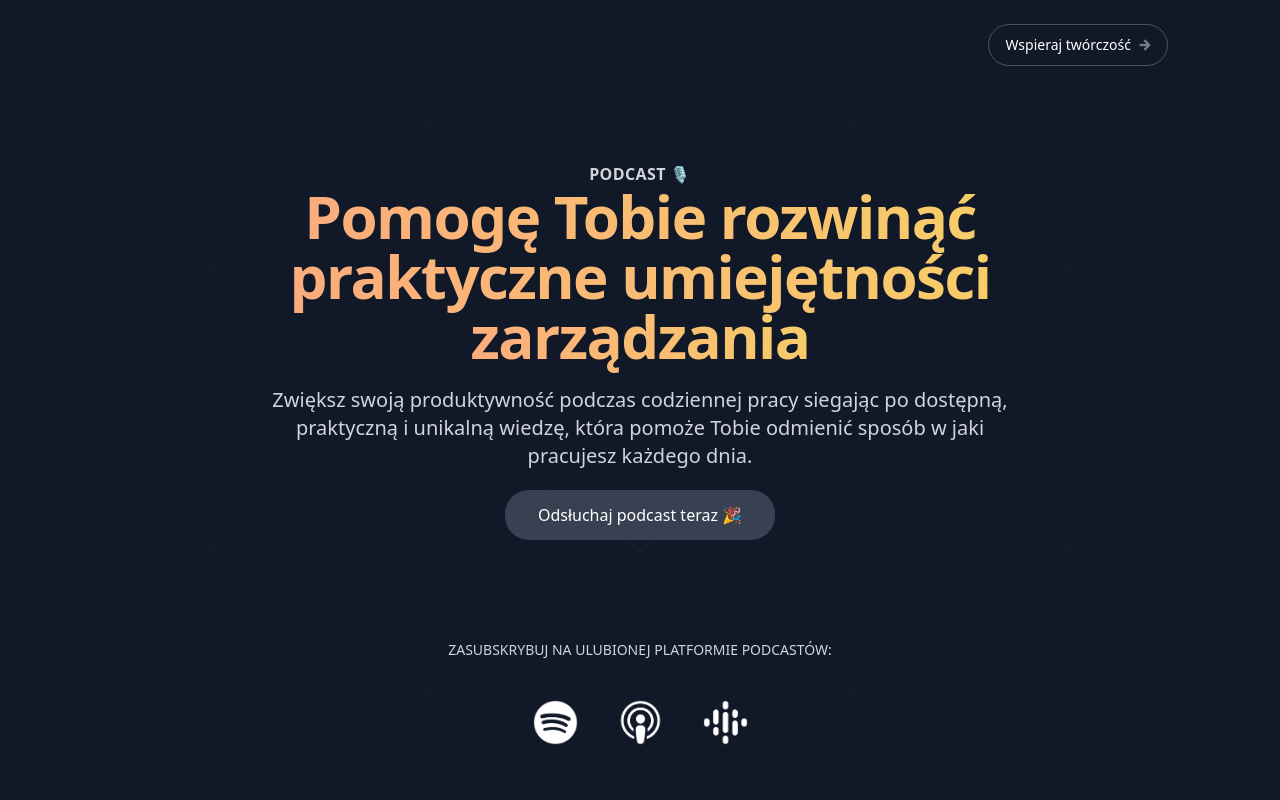
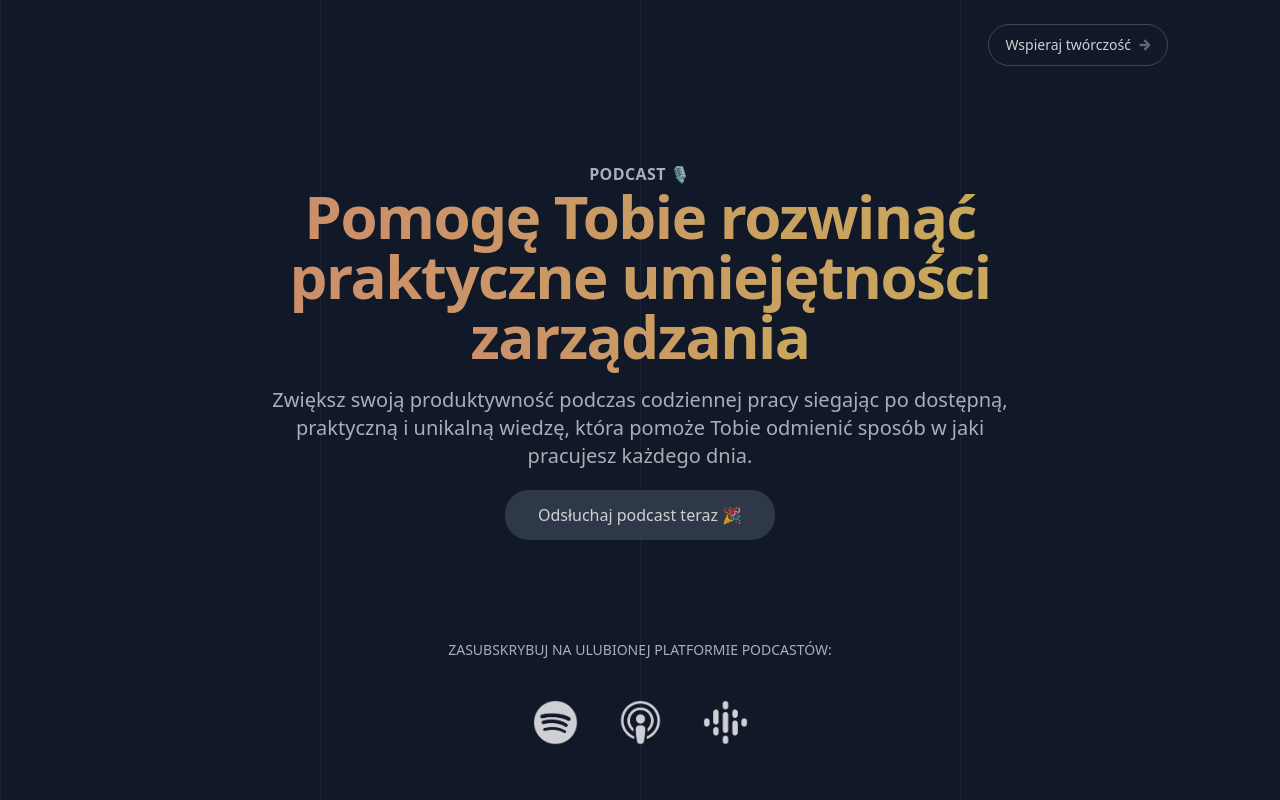
Before and after one commit to leszekkrol/skutecznyplan.pl, a Nuxt app: page / in a window 1280 px wide. Shown: the top 800 px of the page. Built offline with nearby package versions, Linux system fonts and the light colour scheme.

Commit message:
:lipstick: Added CSS background patterns

```diff
--- a/assets/main.css
+++ b/assets/main.css
@@ -3,7 +3,14 @@
 @tailwind utilities;
 
 body {
-  background-color: rgb(17 24 39)
+  background-color: #111827
+}
+
+.v-lines {
+  background-color: #111827;
+  opacity: 0.8;
+  background-size: calc(100% / 4);
+  background-image: repeating-linear-gradient(to right, #29344b, #111827 1px, #111827 1px, #111827);
 }
 
 .text-header {
@@ -30,11 +37,6 @@ body {
 .bg-accent {
   background-color: #FBAB7E;
   color: white;
-}
-
-.bg-fancy {
-  background: url("img/background.png") center center;
-  background-size: cover;
 }
 
 #blog h1, #blog h2, #blog h3 {
@@ -82,5 +84,6 @@ body {
 }
 
 footer {
+  color: rgb(76, 76, 76);
   text-underline-offset: .2em;
 }
--- a/components/Footer.vue
+++ b/components/Footer.vue
@@ -1,9 +1,7 @@
 <template>
   <footer class="mx-auto max-w-5xl px-4 py-24">
     <div class="mx-auto max-w-screen-xl">
-      <h2 class="mb-10 text-3xl tracking-tight leading-3 font-extrabold text-gray-600">
-        The fine print.
-      </h2>
+
       <p class="text-sm text-justify text-left text-gray-600">
         Informacje zamieszczone na naszej stronie internetowej nie mogą zostać uznane za poradę w jakiejkolwiek sprawie. Treści na niej zawarte mają charakter wyłącznie informacyjny, a my nie ponosimy odpowiedzialności z tytułu powstania jakichkolwiek szkód, wynikających z ich interpretacji, bez konsultacji. Wszystkie materiały udostępnione na naszej stronie internetowej są aktualne na dzień ich zamieszczenia. Nie możemy jednak zagwarantować, że będą aktualne czy przydatne w każdym stanie faktycznym i w każdym czasie. Wszelkie treści zawarte na naszej stronie można wykorzystywać wyłącznie do niekomercyjnego użytku prywatnego. Jeśli chcesz wykorzystać je w celach publicznych lub komercyjnych – napisz do nas.
       </p>
--- a/components/Header.vue
+++ b/components/Header.vue
@@ -1,5 +1,5 @@
 <template>
-  <header class="mx-auto bg-fancy">
+  <header class="mx-auto">
     <div class="max-w-3xl pt-10 px-4 pb-12 sm:py-24 text-center md:mx-auto lg:col-span-6 lg:text-center">
       <div class="text-sm font-semibold uppercase tracking-wide text-gray-300 sm:text-base lg:text-sm xl:text-base">{{ tag }} 🎙</div>
       <h1 class="mt-1 text-5xl tracking-tight leading-10 font-extrabold text-header sm:leading-none sm:text-6xl xl:text-6xl">
--- a/layouts/default.vue
+++ b/layouts/default.vue
@@ -1,5 +1,5 @@
 <template>
-  <main id="app" class="bg-gray-900">
+  <main id="app" class="bg-gray-900 v-lines">
     <Navigation />
     <Header
       tag="podcast"
```
Also changed, not shown: assets/img/background.png (deleted).
